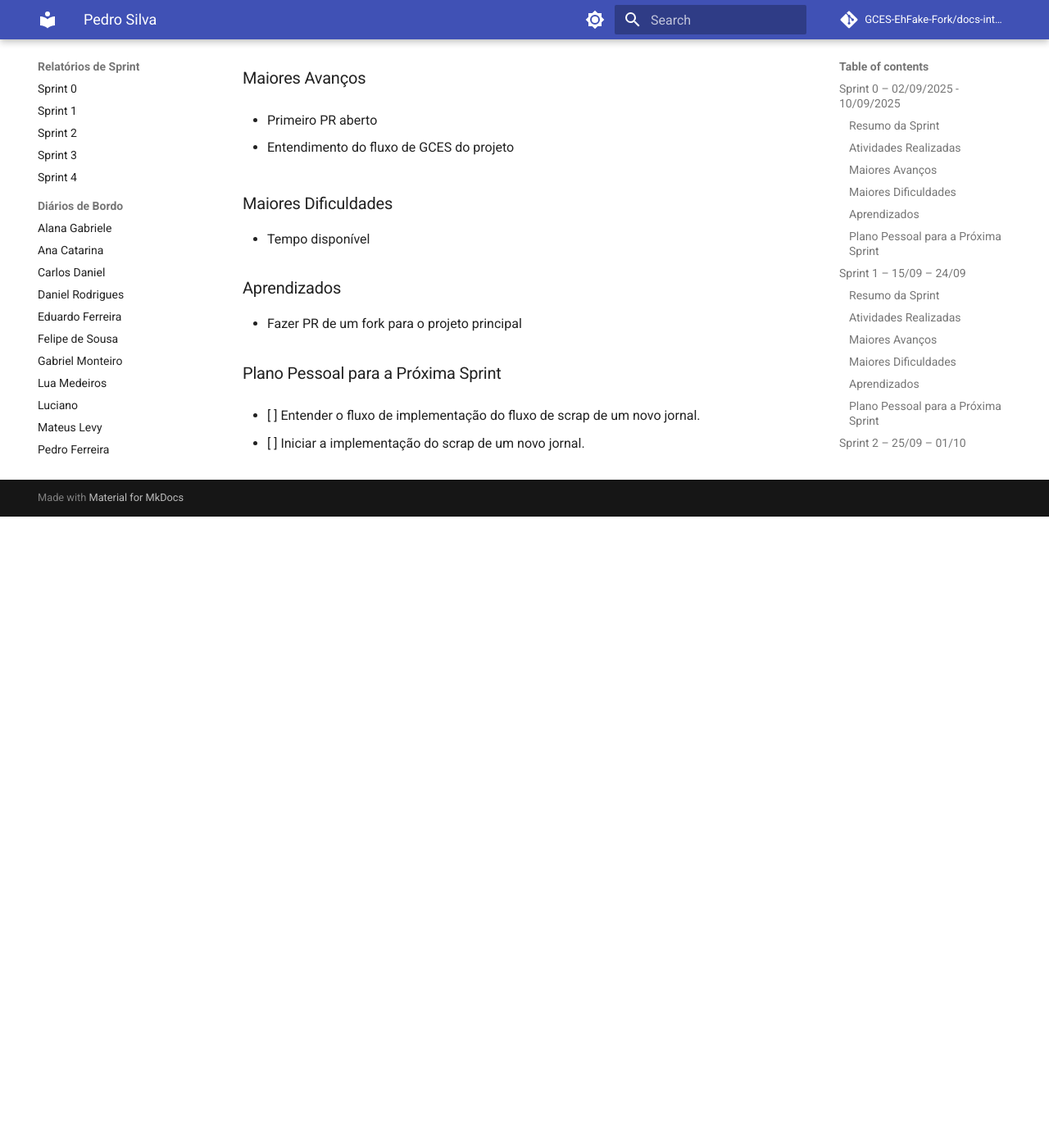
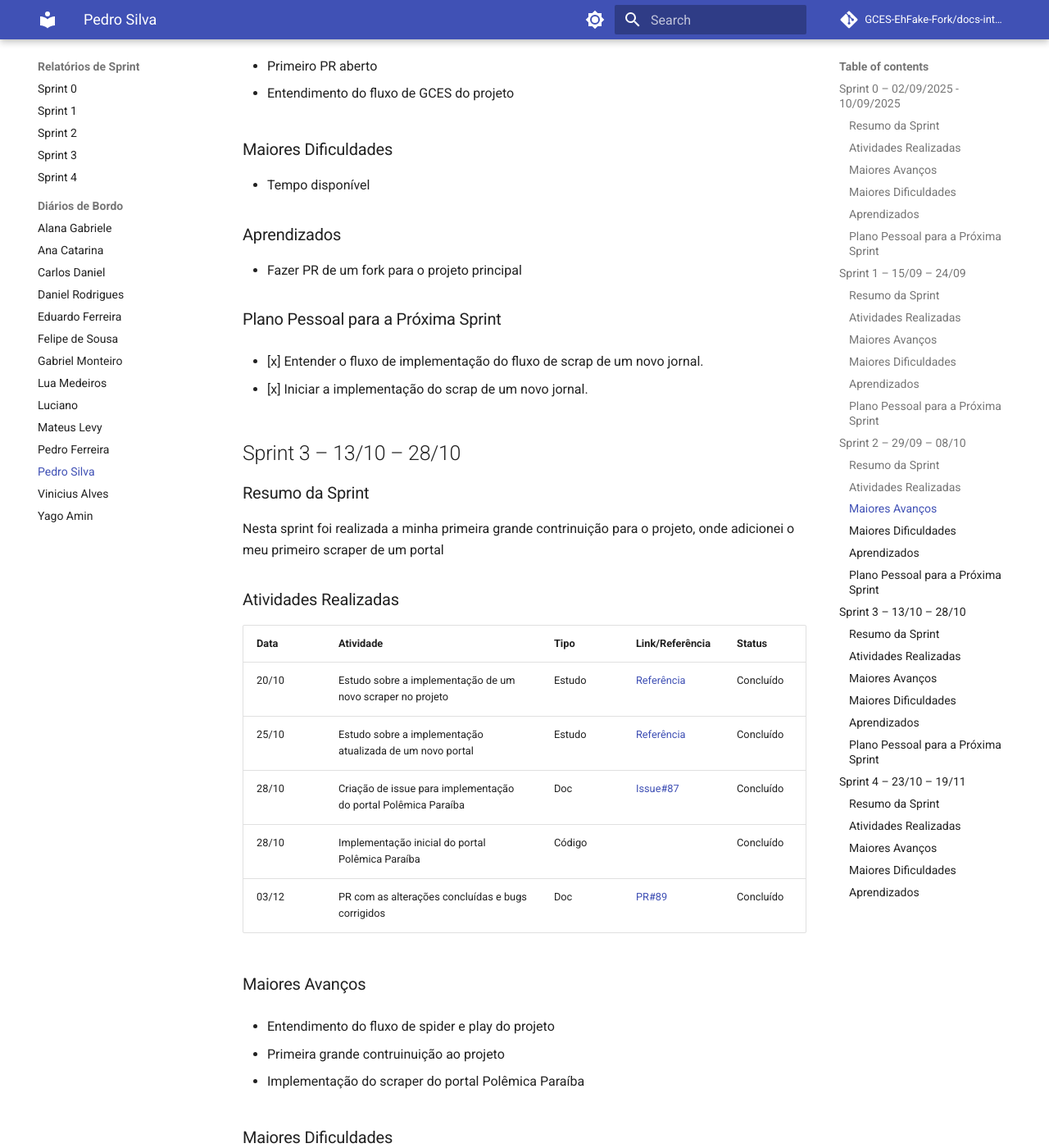
Before and after one commit to GCES-EhFake-Fork/docs-interno, an MkDocs documentation site: the page built from docs/diarios/diarioPedroSilva.md, in a window 1280 px wide and 1400 px high, scrolled down 3293 px. Shown: the whole window at 82% size. Built offline with MkDocs 1.6.1 and Material for MkDocs 9.7.7, drawn with Linux system fonts in a browser that asks for light colours; comment, search, counter and statistics services are not loaded; before the commit the page ends 3923 px from its top, so only the background shows below that; some of the changed text lies outside the part shown.

Commit message:
docs: Diário Pedro Silva

```diff
--- a/docs/diarios/diarioPedroSilva.md
+++ b/docs/diarios/diarioPedroSilva.md
@@ -119,7 +118,7 @@ Nesta sprint eu analisei o fluxo de o fluxo de GCES do projeto, resolvi o proble
 
 
 
-## Sprint 2 – 25/09 – 01/10
+## Sprint 2 – 29/09 – 08/10
 
 
 
@@ -136,7 +135,7 @@ Nesta sprint abri meu primeiro PR para o projeto principal jhgugujb
 
 | Data   | Atividade                              | Tipo      | Link/Referência                               | Status  |
 |--------|----------------------------------------|-----------|-----------------------------------------------|---------|
-| 27/09  | PR sobre resolução de problemas na build od scraper| Doc | [PR](https://github.com/EH-FAKE/check-up/pull/44)                                 | Concluído |
+| 27/09  | PR sobre resolução de problemas na build do scraper| Doc | [PR#44](https://github.com/EH-FAKE/check-up/pull/44)                                 | Concluído |
 | 01/10  | Abrir issue sobre documentação de segurança no projeto          | Doc   | [Issue#45](https://github.com/EH-FAKE/check-up/issues/45)                                     | Concluído |
 
 
@@ -173,6 +172,115 @@ Nesta sprint abri meu primeiro PR para o projeto principal jhgugujb
 
 
 
-* [ ] Entender o fluxo de implementação do fluxo de scrap de um novo jornal.
+* [x] Entender o fluxo de implementação do fluxo de scrap de um novo jornal.
 
-* [ ] Iniciar a implementação do scrap de um novo jornal.
+* [x] Iniciar a implementação do scrap de um novo jornal.
+
+
+
+## Sprint 3 – 13/10 – 28/10
+
+
+
+### Resumo da Sprint
+
+
+
+Nesta sprint foi realizada a minha primeira grande contrinuição para o projeto, onde adicionei o meu primeiro scraper de um portal
+
+### Atividades Realizadas
+
+
+
+| Data   | Atividade                              | Tipo      | Link/Referência                               | Status  |
+|--------|----------------------------------------|-----------|-----------------------------------------------|---------|
+| 20/10  | Estudo sobre a implementação de um novo scraper no projeto | Estudo | [Referência](https://github.com/EH-FAKE/check-up/blob/develop/TUTORIAL_CRIACAO_DO_ZERO.md)         | Concluído |
+| 25/10  | Estudo sobre a implementação atualizada de um novo portal     | Estudo   | [Referência](https://github.com/EH-FAKE/check-up/blob/develop/TUTORIAL_SPIDERS_PLAYS.md)      | Concluído |
+| 28/10  | Criação de issue para implementação do portal Polêmica Paraíba | Doc | [Issue#87](https://github.com/EH-FAKE/check-up/issues/87)                                 | Concluído |
+| 28/10  | Implementação inicial do portal Polêmica Paraíba | Código |                               | Concluído |
+| 03/12  | PR com as alterações concluídas e bugs corrigidos          | Doc   | [PR#89](https://github.com/EH-FAKE/check-up/pull/88)                                     | Concluído |
+
+
+
+
+
+### Maiores Avanços
+
+
+
+* Entendimento do fluxo de spider e play do projeto
+
+* Primeira grande contruinuição ao projeto
+
+* Implementação do scraper do portal Polêmica Paraíba
+
+
+
+### Maiores Dificuldades
+
+
+
+* Erros de dependências locais
+
+
+
+### Aprendizados
+
+
+
+* Apredi o que é um scraper de forma teórica e como implementá-lo
+
+
+
+### Plano Pessoal para a Próxima Sprint
+
+
+
+* [x] Implementar o scrap de um novo jornal.
+
+
+## Sprint 4 – 23/10 – 19/11
+
+
+
+### Resumo da Sprint
+
+
+
+Nesta sprint foi realizada a implementação de mais um scraper para o projeto
+
+### Atividades Realizadas
+
+
+
+| Data   | Atividade                              | Tipo      | Link/Referência                               | Status  |
+|--------|----------------------------------------|-----------|-----------------------------------------------|---------|
+| 29/10  | Estudo sobre o funcionamento das notícias no site | Estudo | [Referência](https://www.cartacapital.com.br/)         | Concluído |
+| 19/11  | Criação de issue para implementação do jornal Carta Capital | Doc | [Issue#89](https://github.com/EH-FAKE/check-up/issues/89)                                 | Concluído |
+| 28/10  | Implementação do jornal Carta Capital | Código |                               | Concluído |
+| 03/12  | PR com as alterações concluídas        | Doc   | [PR#90](https://github.com/EH-FAKE/check-up/pull/90)                                     | Concluído |
+
+
+
+
+
+### Maiores Avanços
+
+
+
+* Entendimento maior sobre spider e play do projeto
+
+
+### Maiores Dificuldades
+
+
+
+* Disposição de tempo
+
+
+
+### Aprendizados
+
+
+
+* Apredi uma melhor forma de analisar a estrutura do HTML do projeto para facilitar na implementação
```
Also changed, not shown: other parts of docs/diarios/diarioPedroSilva.md (+3 -4 lines).
